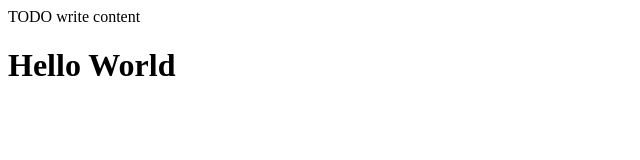
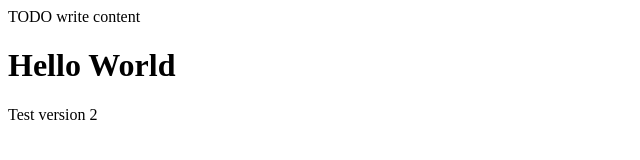
Before and after one commit to iMateria/TestWeb, a plain HTML site: page web/index.html in a window 1280 px wide. Shown: the full height of the page, 0-640 px from the left. Drawn offline with Linux system fonts and the light colour scheme.

Commit message:
Version 2

```diff
--- a/web/index.html
+++ b/web/index.html
@@ -13,5 +13,6 @@
     <body>
         <div>TODO write content</div>
         <h1>Hello World</h1>
+        <p>Test version 2</p>
     </body>
 </html>
```
